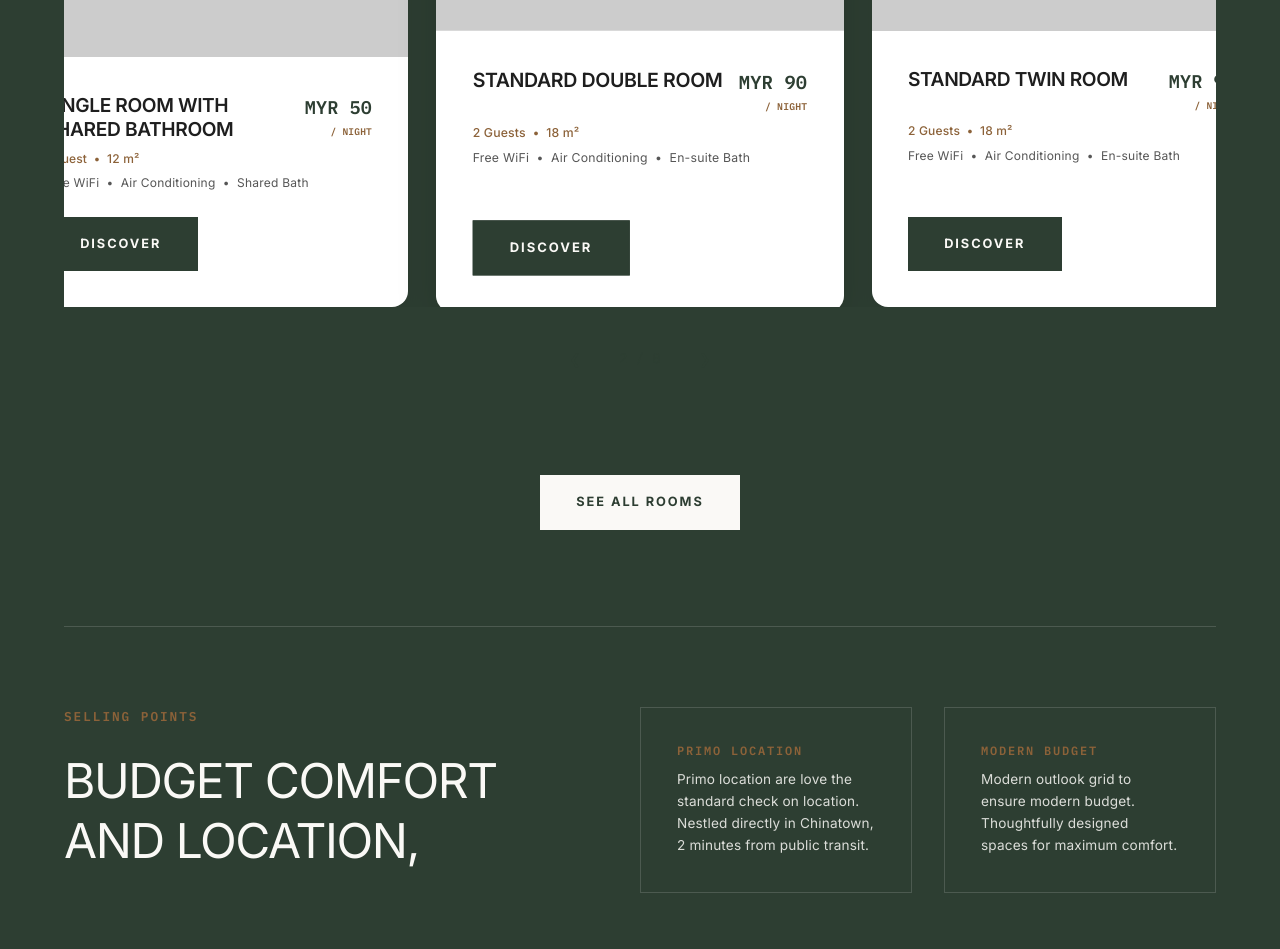
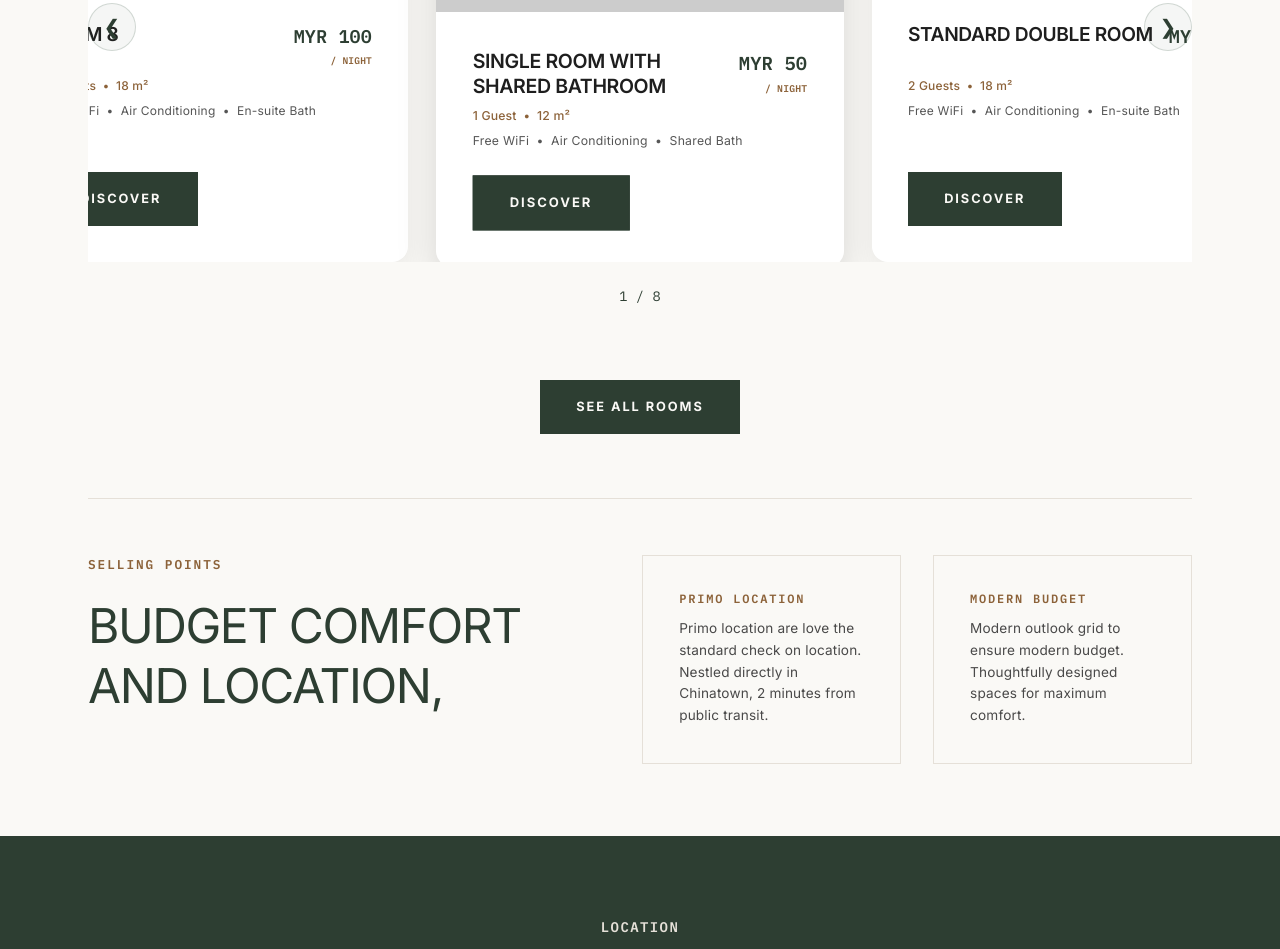
Before and after one commit to izwongjx/rainforestDemo, a website built with Vite: page index.html in a window 1280 px wide. Shown: the part 1891-2840 px from the top of the page. Built offline with nearby package versions, Linux system fonts and the light colour scheme; placeholder pictures from the web are drawn by us.

Commit message:
design: make accommodations section light background, squish vertical padding and add side navigation arrows

```diff
--- a/index.html
+++ b/index.html
@@ -89,10 +89,10 @@
 
 
     <!-- Featured Rooms Carousel -->
-    <section class="section-padding" style="background-color: var(--forest); color: var(--cream); overflow: hidden; padding-top: 6rem; padding-bottom: 6rem; border-top: 1px solid rgba(250, 249, 246, 0.08);">
-      <div class="container">
-        <span style="font-family: var(--font-mono); text-transform: uppercase; letter-spacing: 0.15em; color: var(--clay); font-weight: 600; font-size: 0.8rem; display: block; text-align: center; margin-bottom: 1rem;">Stay With Us</span>
-        <h2 class="reveal" style="text-align: center; margin-bottom: 3.5rem; color: var(--cream); font-family: var(--font-display); font-size: clamp(2rem, 4vw, 3.2rem); font-weight: 400;">Accommodations</h2>
+    <section class="section-padding" style="background-color: var(--cream); overflow: hidden; padding-top: 4.5rem; padding-bottom: 4.5rem;">
+      <div class="container" style="position: relative; padding-left: 3rem; padding-right: 3rem;">
+        <span style="font-family: var(--font-mono); text-transform: uppercase; letter-spacing: 0.15em; color: var(--clay); font-weight: 600; font-size: 0.8rem; display: block; text-align: center; margin-bottom: 0.75rem;">Stay With Us</span>
+        <h2 class="reveal" style="text-align: center; margin-bottom: 2.5rem; color: var(--forest); font-family: var(--font-display); font-size: clamp(2rem, 4vw, 3.2rem); font-weight: 400;">Accommodations</h2>
 
         <div class="carousel-container reveal">
           <div class="carousel-track" id="roomsCarousel">
@@ -354,24 +354,22 @@
             </div>
 </div>
 
-          <!-- Controls -->
-          <div class="carousel-controls">
-            <button class="carousel-btn" id="carouselPrev" aria-label="Previous room">❮</button>
-            <div class="carousel-indicator" id="carouselIndicator">1 / 8</div>
-            <button class="carousel-btn" id="carouselNext" aria-label="Next room">❯</button>
-          </div>
+          <!-- Side Navigation Arrows -->
+          <button class="carousel-side-btn prev" id="carouselPrev" aria-label="Previous room">❮</button>
+          <button class="carousel-side-btn next" id="carouselNext" aria-label="Next room">❯</button>
+          <div class="carousel-indicator" id="carouselIndicator" style="text-align: center; margin-top: 1.5rem; color: var(--forest);">1 / 8</div>
         </div>
 
-        <div style="text-align: center; margin-top: 4rem;">
-          <a href="/rooms.html" class="btn-booking" style="background-color: var(--cream); border-color: var(--cream); color: var(--forest);">See All Rooms</a>
+        <div style="text-align: center; margin-top: 2.5rem;">
+          <a href="/rooms.html" class="btn-booking" style="background-color: var(--forest); border-color: var(--forest); color: var(--cream);">See All Rooms</a>
         </div>
 
         <!-- Selling Points Split Grid -->
-        <div class="selling-points-grid reveal">
+        <div class="selling-points-grid reveal" style="margin-top: 4rem; padding-top: 3.5rem;">
           <!-- Left Column: Heading -->
           <div>
-            <span style="font-family: var(--font-mono); text-transform: uppercase; letter-spacing: 0.15em; color: var(--clay); font-weight: 600; font-size: 0.8rem; display: block; margin-bottom: 1.5rem;">Selling Points</span>
-            <h3 class="reveal" style="color: var(--cream); font-family: var(--font-display); font-size: clamp(2rem, 3.8vw, 3rem); font-weight: 400; line-height: 1.25; margin-bottom: 0;">Budget Comfort<br>and Location,</h3>
+            <span style="font-family: var(--font-mono); text-transform: uppercase; letter-spacing: 0.15em; color: var(--clay); font-weight: 600; font-size: 0.8rem; display: block; margin-bottom: 1.25rem;">Selling Points</span>
+            <h3 class="reveal" style="color: var(--forest); font-family: var(--font-display); font-size: clamp(2rem, 3.8vw, 3rem); font-weight: 400; line-height: 1.25; margin-bottom: 0;">Budget Comfort<br>and Location,</h3>
           </div>
 
           <!-- Right Column: Coordinates Outline Blocks -->
--- a/src/styles/components.css
+++ b/src/styles/components.css
@@ -1224,9 +1224,9 @@
   display: grid;
   grid-template-columns: 1fr;
   gap: 3rem;
-  margin-top: 6rem;
-  border-top: 1px solid rgba(250, 249, 246, 0.15);
-  padding-top: 5rem;
+  margin-top: 4rem;
+  border-top: 1px solid var(--rattan);
+  padding-top: 3.5rem;
   align-items: start;
 }
 
@@ -1237,7 +1237,7 @@
 }
 
 .coords-outline-card {
-  border: 1px solid rgba(250, 249, 246, 0.15);
+  border: 1px solid var(--rattan);
   padding: 2.25rem;
   background: transparent;
   border-radius: 0px;
@@ -1245,8 +1245,8 @@
 }
 
 .coords-outline-card:hover {
-  border-color: rgba(250, 249, 246, 0.4);
-  background-color: rgba(250, 249, 246, 0.02);
+  border-color: var(--forest);
+  background-color: rgba(60, 91, 69, 0.02);
 }
 
 .coords-outline-card h4 {
@@ -1263,8 +1263,8 @@
   font-family: var(--font-body);
   font-size: 0.85rem;
   line-height: 1.6;
-  color: var(--cream);
-  opacity: 0.85;
+  color: var(--ink);
+  opacity: 0.8;
   margin-bottom: 0;
 }
 
@@ -1278,3 +1278,51 @@
     gap: 2rem !important;
   }
 }
+
+/* Absolute Side Navigation Arrows */
+.carousel-side-btn {
+  position: absolute;
+  top: 50%;
+  transform: translateY(-50%);
+  background: rgba(60, 91, 69, 0.05);
+  border: 1px solid rgba(60, 91, 69, 0.2);
+  color: var(--forest);
+  width: 48px;
+  height: 48px;
+  border-radius: 50%;
+  font-size: 1.25rem;
+  cursor: pointer;
+  display: flex;
+  align-items: center;
+  justify-content: center;
+  transition: all 0.25s cubic-bezier(0.16, 1, 0.3, 1);
+  z-index: 20;
+}
+
+.carousel-side-btn:hover {
+  background: var(--forest);
+  color: var(--white);
+  border-color: var(--forest);
+}
+
+.carousel-side-btn.prev {
+  left: 0rem;
+}
+
+.carousel-side-btn.next {
+  right: 0rem;
+}
+
+@media (max-width: 768px) {
+  .carousel-side-btn {
+    width: 38px;
+    height: 38px;
+    font-size: 1rem;
+  }
+  .carousel-side-btn.prev {
+    left: 0.25rem;
+  }
+  .carousel-side-btn.next {
+    right: 0.25rem;
+  }
+}
```
Also changed, not shown: dist/about.html, dist/assets/main-B7KUFENi.css (added), dist/assets/main-Ci-28c7I.js (renamed from dist/assets/main-B16n6aHQ.js), dist/assets/main-bHWLD66W.css (deleted), dist/contact.html, dist/index.html, dist/location.html, dist/reviews.html, dist/room-1.html, dist/room-2.html, dist/room-3.html, dist/room-4.html, dist/room-5.html, dist/room-6.html, 3 more files.
